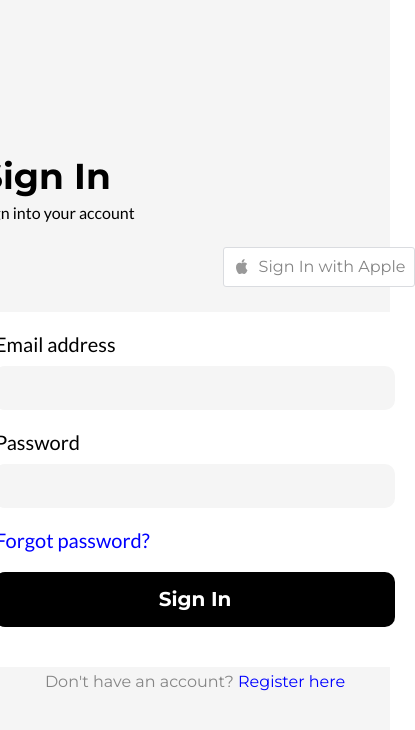
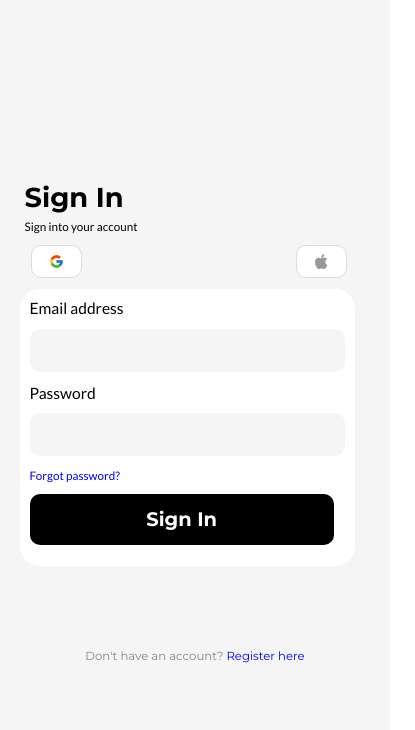
Before and after one commit to arpittyagi102/Task-for-Listed, a React (Create React App) app: page / in a window 390 px wide. Shown: the top 730 px of the page, 415 px wide, since content can reach past the window. Built offline with nearby package versions, Linux system fonts and the light colour scheme.

Commit message:
customized google sign in button and responsive sign in page

```diff
--- a/src/components/Dashboard/Dashboard-sidebar/Dashboardsidebar.css
+++ b/src/components/Dashboard/Dashboard-sidebar/Dashboardsidebar.css
@@ -6,7 +6,7 @@
     height: 85%;
     background-color: black;
     border-radius: 30px;
-    padding:20%;
+    margin:20%;
     position: relative;
 }
 .side-bar-heading{
@@ -37,3 +37,19 @@
     display: flex;
     flex-direction: column;
 }
+
+
+@media screen and (max-width: 1200px) {
+    .side-bar-heading{
+        display: none;
+    }
+    .side-board-item-label{
+        display: none;
+    }
+    .side-bar{
+        margin-top:100px;
+    }
+    .bottom-buttons{
+        display: none;
+    }
+}
--- a/src/components/Dashboard/dashboard.css
+++ b/src/components/Dashboard/dashboard.css
@@ -9,19 +9,25 @@
     right:0px;
     bottom:0px;
     left:0px;
-    height: 95vh;
-    padding :10px 50px;
+    height: 97vh;
+    padding :10px 40px;
+    padding-left:calc(100%-50px);
     background-color: #f5f5f5;
 
 }
 .left{
     float:left;
     width: 20%;
+    background-color: black;
+    border-radius: 40px;
 }
 .main-page{
     float: right;
     width:75%;
     margin-left: 50px;
+    display: flex;
+    flex-direction: column;
+    justify-content:stretch;
 }
 .header{
     width:100%;
@@ -68,11 +74,12 @@
 .color-box{
     background-color: blue;
     border-radius: 20px;
-    width:200px;
+    width:19%;
     display: flex;
     flex-direction: column;
-    padding:2% 2%;
+    padding:2%;
     align-items: flex-start;
+    max-height: 600px;
 }
 .colorbox-icon{
     align-self: flex-end;
@@ -130,3 +137,25 @@ p{
 .schedule-box *{
     margin-left:15px
 }
+@media screen and (max-width: 1300px) {
+    .outer{
+        padding:10px 5px;
+    }
+    .main-page{
+        margin-left:20px;
+    }
+}
+@media screen and (max-width: 1200px) {
+    .outer{
+        justify-content: space-evenly;
+    }
+    .left{
+        width:50px;
+        height: 100% ;
+        border-radius: 20px;
+    }
+    .main-page{
+        width:85%;
+    }
+
+}
--- a/src/components/Sign-In/Sign-In-page.js
+++ b/src/components/Sign-In/Sign-In-page.js
@@ -1,19 +1,28 @@
 import React from "react";
 import './SignInPage.css';
 import appleicon from './apple-icon.svg';
-import { GoogleLogin } from '@react-oauth/google';
+import { useGoogleLogin } from '@react-oauth/google';
+import googleicon from './google-icon.svg'
 import jwtDecode from "jwt-decode";
 import { Link } from "react-router-dom";
 
 var userdata;
 export default function SignInPage() {
 
-    function loggednin(response) {
-        userdata=jwtDecode(response.credential);
-        console.log("Name : "+userdata.name)
-        console.log("email : "+userdata.email)
-        console.log("Picture : "+userdata.picture);
-        window.location.href="/dashboard";
+    const login = useGoogleLogin({
+        onSuccess: codeResponse => console.log(codeResponse),
+        flow: 'auth-code',
+        redirect_uri:"https://taskforlisted.netlify.app/dashboard",
+      });
+
+    function loggedin(response) {
+        console.log(response);
+        //userdata = jwtDecode(response);
+        /* console.log(userdata);
+        console.log("Name : " + userdata.name)
+        console.log("email : " + userdata.email)
+        console.log("Picture : " + userdata.picture);
+        window.location.href="/dashboard";     */
     }
 
     return (
@@ -25,15 +34,17 @@ export default function SignInPage() {
                 <div className="sign-in-outer">
                     <p className="sign-in-heading">Sign In</p>
                     <p style={{ fontFamily: 'Lato', margin: "5px" }}>Sign into your account</p>
-                    <div classname="button-cover" style={{ display: "flex", justifyContent: "space-between", margin: "25px 0px" }}>
+                    <div className="button-cover">
 
                         {/* <img src={googleicon} alt="Not loading" />
                             Sign In with Google */}
-                        <GoogleLogin onSuccess={loggednin} />
-
-                        <div className="white-buttons">
+                        <div className="white-buttons" id="b1" onClick={() => login()}>
+                            <img src={googleicon} alt="Not loading" />
+                            <p>Sign In with Apple</p>
+                        </div>
+                        <div className="white-buttons" id="b2">
                             <img src={appleicon} alt="Not loading" />
-                            Sign In with Apple
+                            <p>Sign In with Apple</p>
                         </div>
                     </div>
                     <div className="form-outer">
@@ -42,7 +53,7 @@ export default function SignInPage() {
                         <label>Password</label>
                         <input className="input" type="password" />
                         <p className="forgot">Forgot password?</p>
-                        <Link to={'./dashboard'} style={{"textDecoration":"none"}}>
+                        <Link to={'./dashboard'} style={{ "textDecoration": "none" }}>
                             <div className="main-sign-in-button">Sign In</div>
                         </Link>
                     </div>
--- a/src/components/Sign-In/SignInPage.css
+++ b/src/components/Sign-In/SignInPage.css
@@ -30,6 +30,11 @@
     font-weight: 700;
     font-size: 36px;
     margin:5px;
+}
+.button-cover{
+    display: flex;
+    justify-content: space-between;
+    margin: 25px 0px ;
 }
 .white-buttons{
     width: 180px;
@@ -89,14 +94,6 @@ input:focus{
     cursor: pointer;
 }
 
-@media screen and (max-width: 800px) {
-    .white-part{
-        width:100%;
-    }
-    .side-board{
-        width:0px;
-    }
-}
 .main-sign-in-button{
     text-decoration: none;
     width:95%;
@@ -127,3 +124,56 @@ input:focus{
 .resgister2:hover{
     cursor: pointer;
 }
+@media screen and (max-width: 800px) {
+    .white-part{
+        width:100%;
+    }
+    .side-board{
+        width:0px;
+    }
+}
+@media screen and (max-width: 500px) {
+    #b1,#b2{
+        width:10vw;
+        border-radius:10px ;
+    }
+    #b1 p,#b2 p{
+        display: none;
+    }
+    .button-cover{
+        margin:3vw;
+    }
+    .white-part div{
+        width: 90%;
+    }
+
+    p,.forgot{
+        font-size:3vw;
+    }
+    .sign-in-heading{
+        font-size:7vw ;
+    }
+    .sign-in-outer{
+        height: 120vw;
+    }
+    .form-outer{
+        display: flex;
+        flex-direction: column;
+        padding:10px;
+    }
+    label{
+        font-size: 4vw;
+    }
+    .input{
+        height: 7vw;
+        margin:3vw 0px;
+        padding:2vw;
+    }
+    .main-sign-in-button{
+        height: 8vw;
+    }
+    .main-sign-in-button{
+        font-size: 5vw;
+        margin:3vw 0px;
+    }
+}
```
